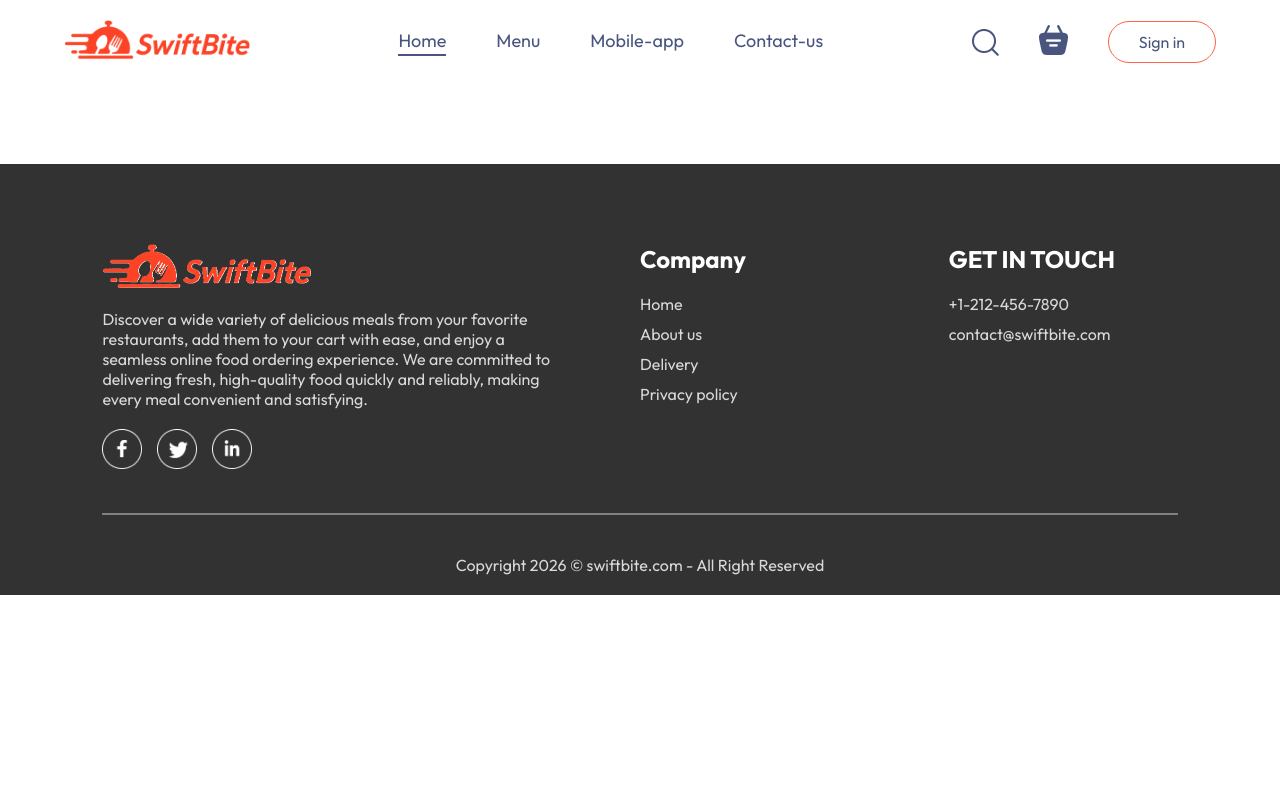
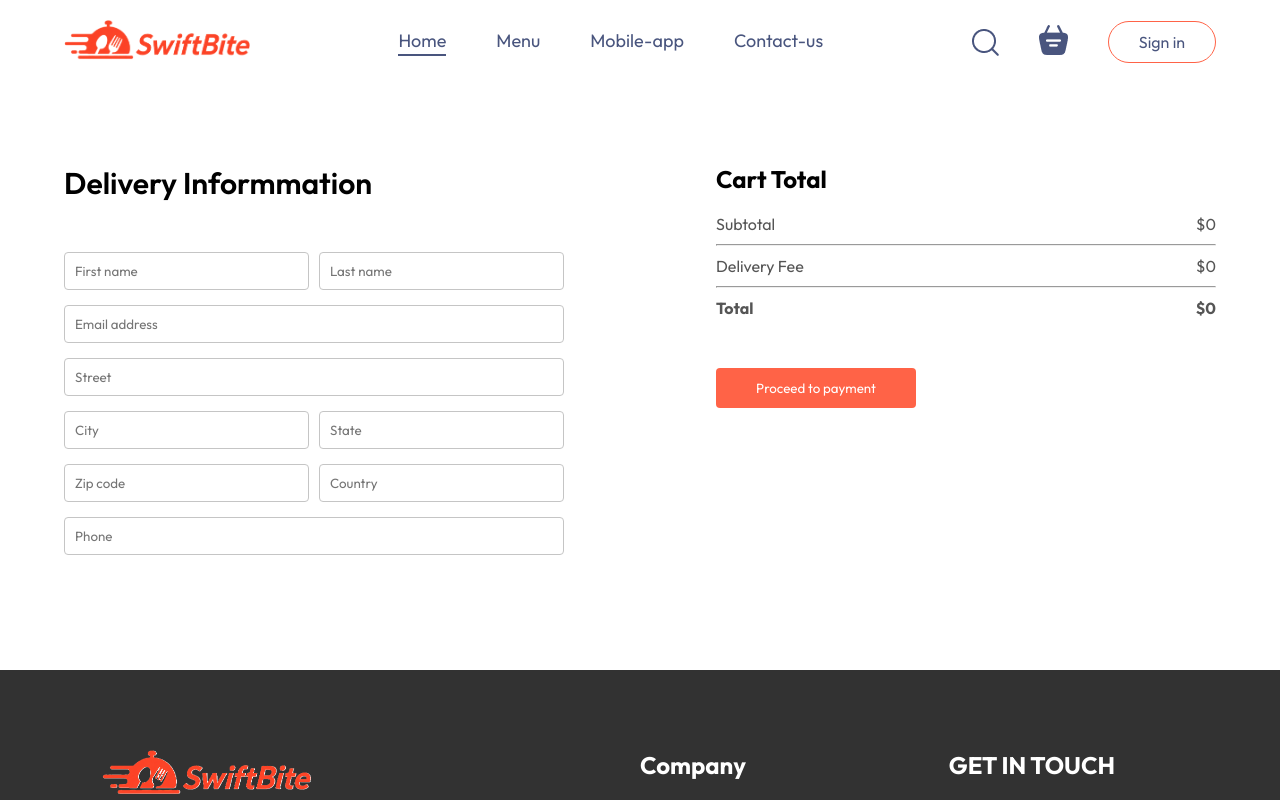
Before and after one commit to amansingh-21/swiftbite-mern, a React (Vite) app in the folder frontend/: page /order in a window 1280 px wide. Shown: the top 800 px of the page. Built offline with nearby package versions, Linux system fonts and the light colour scheme.

Commit message:
feat: implement navigation to Place Order page

```diff
--- a/frontend/src/pages/Cart/Cart.jsx
+++ b/frontend/src/pages/Cart/Cart.jsx
@@ -1,10 +1,13 @@
 import React, { useContext } from 'react'
 import './Cart.css'
 import { StoreContext } from '../../context/StoreContext'
+import { useNavigate } from 'react-router'
 
 const Cart = () => {
 
   const { cartItems, food_list, removeFromCart, getTotalCartAmount } = useContext(StoreContext)
+  const navigate = useNavigate();
+
   return (
     <div className='cart'>
       <div className="cart-items">
@@ -47,15 +50,15 @@
             <hr />
             <div className='cart-total-details'>
               <p>Delivery Fee</p>
-              <p>${2}</p>
+              <p>${getTotalCartAmount() === 0 ? 0 : 2}</p>
             </div>
             <hr />
             <div className='cart-total-details'>
               <b>Total</b>
-              <b>${getTotalCartAmount()+2}</b>
+              <b>${getTotalCartAmount() === 0 ? 0 : getTotalCartAmount()+2}</b>
             </div>
           </div>
-          <button>Proceed to checkout</button>
+          <button onClick={() => navigate('/order')}>Proceed to checkout</button>
         </div>
         <div className="cart-promocode">
         <div>
--- a/frontend/src/pages/PlaceOrder/PlaceOrder.css
+++ b/frontend/src/pages/PlaceOrder/PlaceOrder.css
@@ -0,0 +1,41 @@
+.place-order{
+    display: flex;
+    align-items: start;
+    justify-content: space-between;
+    gap: 50px;
+    margin-top: 100px;
+}
+
+.place-order-left{
+    width: 100%;
+    max-width: max(30%, 500px);
+}
+
+.place-order-left .title{
+    font-size: 30px;
+    font-weight: 600;
+    margin-bottom: 50px;
+}
+
+.place-order-left input{
+   margin-bottom: 15px;
+   width: 100%;
+   padding: 10px;
+   border: 1px solid #c5c5c5;
+   border-radius: 4px;
+   outline-color: tomato;
+}
+
+.place-order-left .multi-fields{
+   display: flex;
+   gap: 10px;
+}
+
+.place-order-right{
+    width: 100%;
+    max-width: max(40%, 500px);
+}
+
+.place-order .cart-total button{
+    margin-top: 30px;
+}
--- a/frontend/src/pages/PlaceOrder/PlaceOrder.jsx
+++ b/frontend/src/pages/PlaceOrder/PlaceOrder.jsx
@@ -1,11 +1,52 @@
-import React from 'react'
+import React, { useContext } from 'react'
 import './PlaceOrder.css'
+import { StoreContext } from '../../context/StoreContext'
 
 const PlaceOrder = () => {
+  const { getTotalCartAmount } = useContext(StoreContext)
   return (
-    <div>
-
-    </div>
+    <form className='place-order'>
+      <div className="place-order-left">
+        <p className="title">Delivery Informmation</p>
+        <div className="multi-fields">
+          <input type="text" placeholder='First name' />
+          <input type="text" placeholder='Last name' />
+        </div>
+        <input type="email" placeholder='Email address' />
+        <input type="text" placeholder='Street' />
+        <div className="multi-fields">
+          <input type="text" placeholder='City' />
+          <input type="text" placeholder='State' />
+        </div>
+        <div className="multi-fields">
+          <input type="text" placeholder='Zip code' />
+          <input type="text" placeholder='Country' />
+        </div>
+        <input type="text" placeholder='Phone' />
+      </div>
+      <div className="place-order-right">
+        <div className="cart-total">
+          <h2>Cart Total</h2>
+          <div>
+            <div className='cart-total-details'>
+              <p>Subtotal</p>
+              <p>${getTotalCartAmount()}</p>
+            </div>
+            <hr />
+            <div className='cart-total-details'>
+              <p>Delivery Fee</p>
+              <p>${getTotalCartAmount() === 0 ? 0 : 2}</p>
+            </div>
+            <hr />
+            <div className='cart-total-details'>
+              <b>Total</b>
+              <b>${getTotalCartAmount() === 0 ? 0 : getTotalCartAmount()+2}</b>
+            </div>
+          </div>
+          <button>Proceed to payment</button>
+        </div>
+      </div>
+    </form>
   )
 }
 
```
